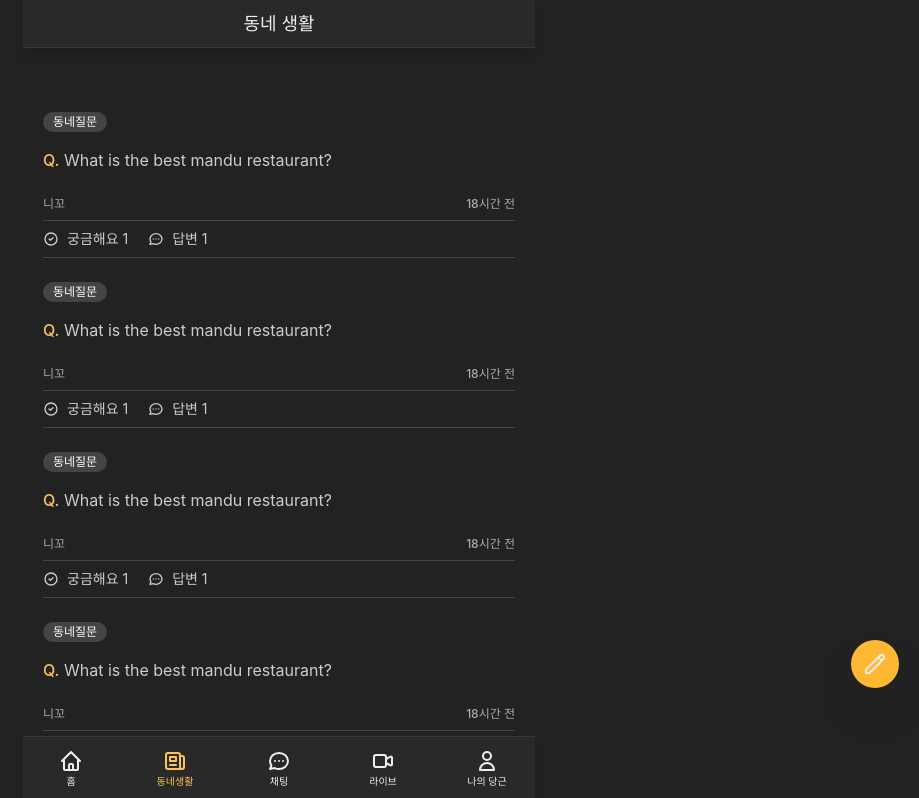
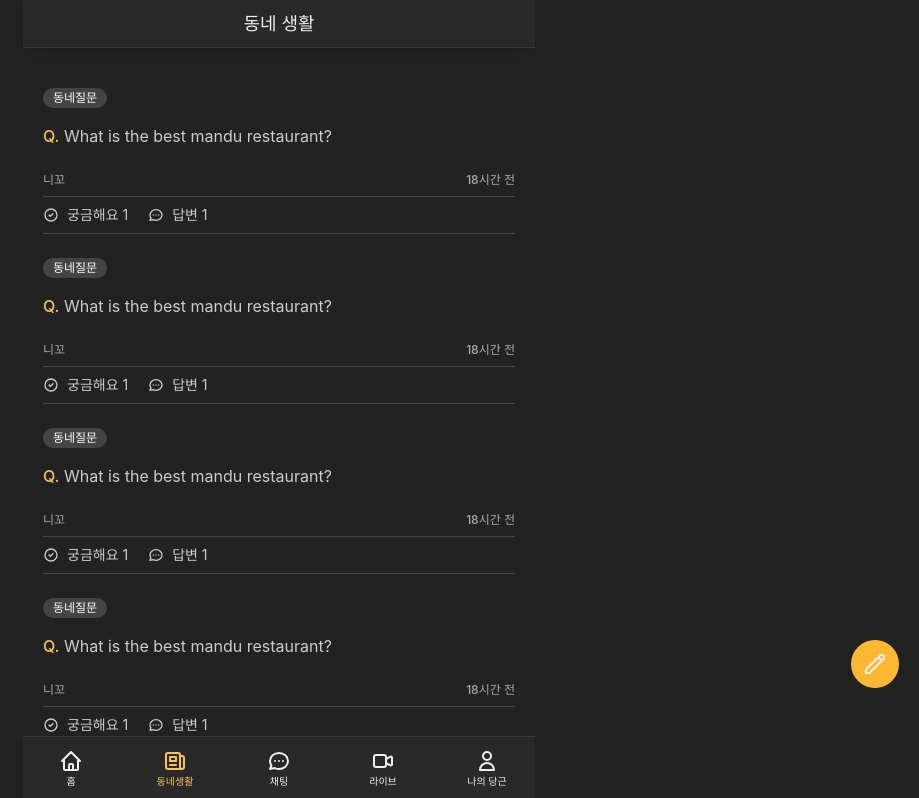
Before and after one commit to hayoung-jeremy/study-nextjs, a Next.js app: page /community in a window 1280 px wide. Shown: the top 798 px of the page, without its empty margins (361-1280 px from the left). Built offline with nearby package versions, Linux system fonts and the light colour scheme.

Commit message:
refactor : 미적용 부분 component 적용

```diff
--- a/pages/community/[id].tsx
+++ b/pages/community/[id].tsx
@@ -1,15 +1,16 @@
 import type { NextPage } from "next"
+
 import { Button, Layout, TextArea } from "../../components/common"
 import { cls } from "../../src/utils/className"
 
 const CommunityPostDetail: NextPage = () => {
   return (
     <Layout canGoBack>
-      <section className="text-[#eee]">
+      <section className="text-[#eee] pt-5">
         {/* pill */}
-        <h2 className="ml-5 my-3 text-xs bg-[#444] py-0.5 px-2.5 rounded-full text-white font-medium w-fit">
+        <span className="ml-5 my-3 text-xs bg-[#444] py-0.5 px-2.5 rounded-full text-white font-medium w-fit">
           동네질문
-        </h2>
+        </span>
 
         {/* user profile */}
         <div className="px-5 flex items-center gap-3 py-4 border-b border-b-[#444] cursor-pointer mb-5">
--- a/pages/community/index.tsx
+++ b/pages/community/index.tsx
@@ -1,16 +1,16 @@
 import type { NextPage } from "next"
+import Link from "next/link"
+
 import { FloatingButton, Layout } from "../../components/common"
 
 const Community: NextPage = () => {
   return (
     <Layout title="동네 생활" hasTabBar>
-      <section className="text-[#eee] py-16 px-5">
-        {[...Array(10)].map((item, index) => {
+      <section className="text-[#eee] py-10 px-5">
+        {[...Array(10)].map((item, i) => {
           return (
-            <article
-              key={index}
-              className="flex flex-col items-start gap-2 mb-6 last:mb-0"
-            >
+            <Link href={`/community/${i}`} key={i}>
+              <a className="flex flex-col items-start gap-2 mb-6 last:mb-0">
                 {/* pill */}
                 <h2 className="text-xs bg-[#444] py-0.5 px-2.5 rounded-full text-white font-medium">
                   동네질문
@@ -63,7 +63,8 @@ const Community: NextPage = () => {
                     <span>답변 1</span>
                   </li>
                 </ul>
-            </article>
+              </a>
+            </Link>
           )
         })}
         <FloatingButton buttonType="write" href="/community/write" />
--- a/pages/community/write.tsx
+++ b/pages/community/write.tsx
@@ -1,12 +1,17 @@
 import type { NextPage } from "next"
-import { Button, TextArea } from "../../components/common"
+
+import { Button, Layout, TextArea } from "../../components/common"
 
 const Write: NextPage = () => {
   return (
-    <form className="px-5 py-10 text-[#eee]">
-      <TextArea placeholder="Ask a question!" />
-      <Button text="Submmit" />
-    </form>
+    <Layout canGoBack title="Write Post">
+      <a>
+        <form className="px-5 py-10 text-[#eee] flex flex-col gap-3">
+          <TextArea placeholder="Ask a question!" />
+          <Button text="Submmit" />
+        </form>
+      </a>
+    </Layout>
   )
 }
 
```
Lines whose indentation alone changed are shown as unchanged.
